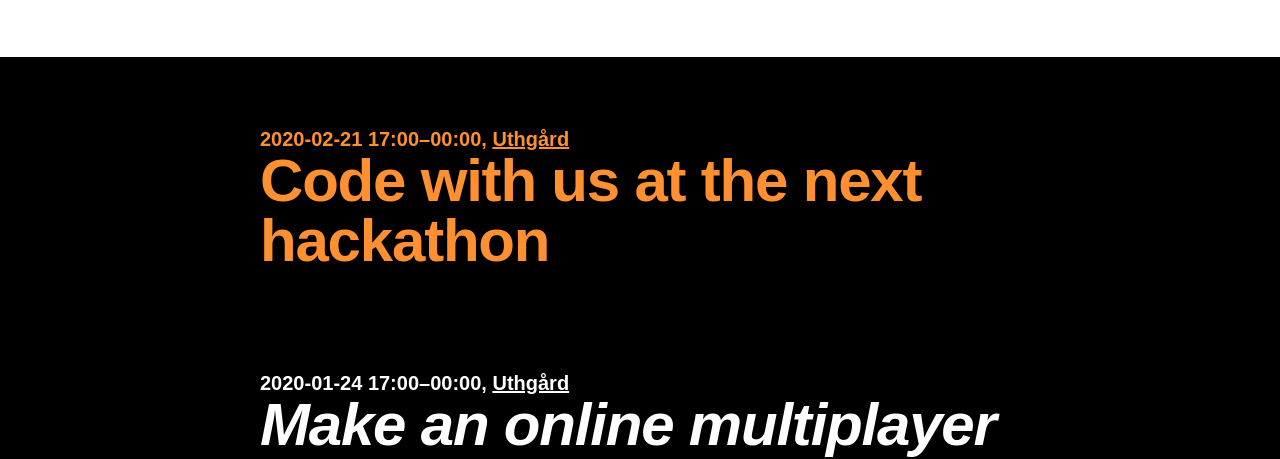
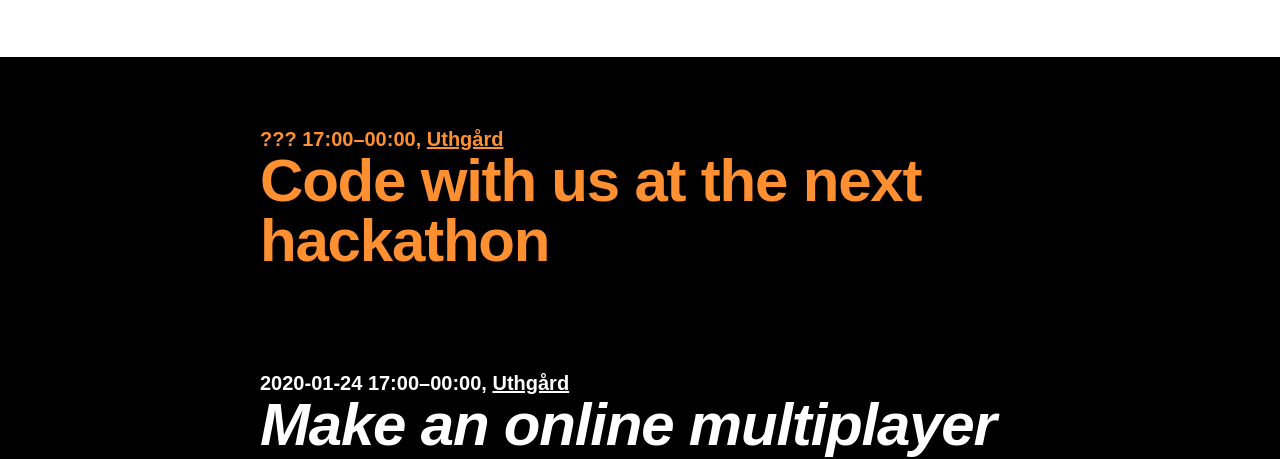
Before and after one commit to outyard/outyard.github.io, a Gatsby site: page / in a window 1280 px wide. Shown: the part 357-816 px from the top of the page. Built offline with nearby package versions, Linux system fonts and the light colour scheme; Gatsby itself is replaced by a stand-in of ours; a web font is replaced by a local one.

Commit message:
Remove date

```diff
--- a/src/pages/index.js
+++ b/src/pages/index.js
@@ -12,7 +12,7 @@ const IndexPage = () => (
     <SEO title="Outyard - Hackathon @ Uppsala University" />
 
     <Hackathon
-        date="2020-02-21"
+        date="???"
         title="Code with us at the next hackathon"
         start="17:00"
         end="00:00"
```
